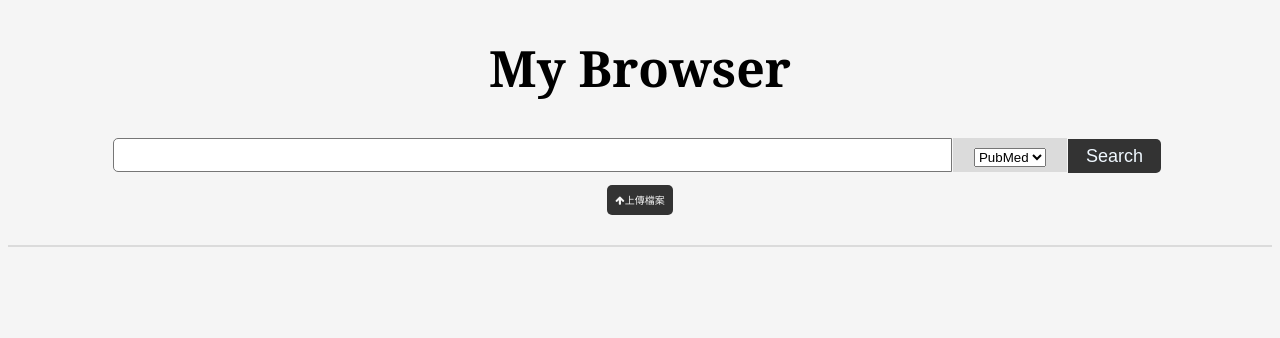
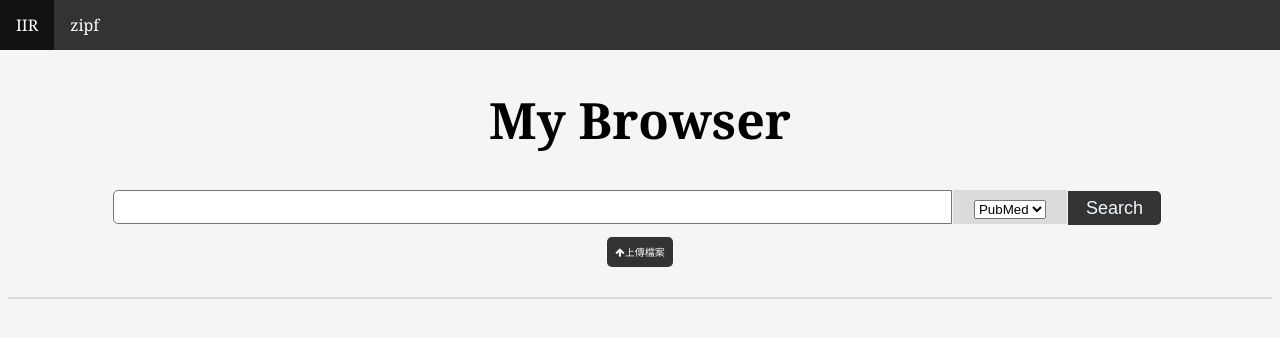
Before and after one commit to KunChi232/108_BIR_Homework, a Django app: page / in a window 1280 px wide. Shown: the top 338 px of the page. Run offline with Django 3.2, Linux system fonts and the light colour scheme; some libraries are stand-ins or nearby versions.

Commit message:
draw zipf disturbution

```diff
--- a/Browser/Browser/settings.py
+++ b/Browser/Browser/settings.py
@@ -37,7 +37,8 @@ INSTALLED_APPS = [
     'django.contrib.sessions',
     'django.contrib.messages',
     'django.contrib.staticfiles',
-    'SearchEngine'
+    'SearchEngine',
+    'chartjs',
 ]
 
 MIDDLEWARE = [
--- a/Browser/SearchEngine/templates/SearchEngine/index.html
+++ b/Browser/SearchEngine/templates/SearchEngine/index.html
@@ -1,8 +1,18 @@
+{% load staticfiles %}
 <!DOCTYPE html>
 <html style="font-family: Georgia">
-    <script src="https://ajax.googleapis.com/ajax/libs/jquery/1.7.1/jquery.js"></script>
+    <script type="text/javascript" src="https://www.gstatic.com/charts/loader.js"></script>
+    <script src="//ajax.googleapis.com/ajax/libs/jquery/1.11.0/jquery.min.js"></script>
+    <script type="text/javascript" src="{% static 'js/Chart.min.js' %}"></script>
+
+    <script type="text/javascript"></script>
     <script>
-
+        window.onclick = function(event) {
+            var modal = document.getElementById("myModal");
+            if (event.target == modal) {
+                modal.style.display = "none";
+            }
+        };
         function slideDownAnim(element){
             var panel = element.nextElementSibling;
             if (panel.style.maxHeight) {
@@ -10,6 +20,60 @@
             } else {
             panel.style.maxHeight=panel.scrollHeight+'px';
             }
+        };
+        function draw(pairs){
+            // var data = new google.visualization.DataTable();
+            // data.addColumn('string', 'words');
+            // data.addColumn('number', 'times');
+            // for(var i = 0; i < pairs[0].length/1000; i++){
+            //     data.addRows([
+            //         [pairs[0][i][0],pairs[0][i][1]]
+            //     ])
+            // };
+            // var options = {
+            // title: 'Zipf Disturbution',
+            // curveType: 'function',
+            // legend: { position: 'bottom' }
+            // };
+            // var chart = new google.charts.Line(document.getElementById('modal-content'));
+            // chart.draw(data, options);
+            var times = [];
+            var labels = [];
+            for(var i = 0; i < pairs.length/100; i++){
+                labels.push(pairs[i][0]);
+                times.push(pairs[i][1]);
+            }
+            var ctx = document.getElementById("modal-body").getContext('2d');
+            var chars = new Chart(ctx, {
+                type: 'line',
+                data: {
+                    labels:labels,
+                    datasets:[{
+                        data:times,
+                        borderColor:"#3ccbe8"
+                    }],
+                },
+                options:{
+                    layout:{
+                        padding:{
+                            bottom:100,
+                            right:30
+                        }
+                    },
+                    legend:{
+                        display:false
+                    }
+
+                }
+            })
+        };
+        function display_draw(){
+            var modal = document.getElementById("myModal");
+            modal.style.display = "block";
+        };
+        function close(){
+            var modal = document.getElementById("myModal");
+            model.style.display = "none";
         };
         function readSingleFile(e) {
             var file = e.files[0];
@@ -22,7 +86,7 @@
                 contents = e.target.result;
                 file_name = file.name;
                 $.ajax({
-                    type:'post',
+                    type:'POST',
                     url:'upload',
                     data:{
                         file_name:file_name,
@@ -32,29 +96,15 @@
 
                     success:function(e){
                         alert(file_name + ' 上傳成功')
+                    },
+                    error:function(e){
+                        alert(e)
                     }
                 })
 
             };
             reader.readAsText(file);
         };
-        // function uploadFile(file_name, contents){
-        //     $.ajax({
-        //         type:"post",
-        //         url:'upload',
-        //         data:{
-        //             file_name=file_name,
-        //             contents=contents
-        //         },
-
-        //         success:function(e){
-        //             alert("successful")
-        //         },
-        //         error:function(xhr){
-        //             alert('error');
-        //         }
-        //     })
-        // };
 
         function PubMedSearch(){
             $.ajax({
@@ -65,6 +115,7 @@
                 },
 
                 success:function(data){
+                    draw(data['pair'])
                     var numOfSearching = data['titles'].length;
                     var numOfComm = data['comm'].length;
                     document.getElementById('resultDisplay').style.display='block';
@@ -138,6 +189,7 @@
         };
 
         function search(){
+            alert('search')
             if($('#selector').val() == 'PubMed'){
                 PubMedSearch();
             } else {
@@ -269,12 +321,141 @@
             padding: 8px;
             border-radius: 5px;
         }
+        #title-area{
+            color: #333333;
+        }
+        ul{
+            width: 100%;
+            list-style-type: none;
+            margin: 0;
+            padding: 0;
+            overflow: hidden;
+            background-color: #333;
+            top:0;
+            left: 0;
+            margin: 0;
+            padding: 0;
+        }
+        li a{
+            display: block;
+            color: white;
+            text-align: center;
+            padding: 14px 16px;
+            text-decoration: none;
+        }
+        li a:hover{
+            background-color: #111;
+            cursor: pointer;
+        }
+        li{
+            float: left;
+
+        }
+        #bar{
+            position: absolute;
+            width: 100%;
+            list-style-type: none;
+            padding: 0;
+            overflow: hidden;
+            background-color: #333;
+            top:0;
+            left: 0;
+            margin: 0;
+            padding: 0;
+        }
+        .modal {
+            display: none; /* Hidden by default */
+            position: fixed; /* Stay in place */
+            z-index: 1; /* Sit on top */
+            padding-top: 100px; /* Location of the box */
+            left: 0;
+            top: 0;
+            width: 100%; /* Full width */
+            height: 100%; /* Full height */
+            overflow: auto; /* Enable scroll if needed */
+            background-color: rgb(0,0,0); /* Fallback color */
+            background-color: rgba(0,0,0,0.4); /* Black w/ opacity */
+        }
+
+            /* Modal Content */
+        .modal-content {
+            position: relative;
+            background-color: #fefefe;
+            margin: auto;
+            padding: 0;
+            border: 1px solid #888;
+            width: 80%;
+            height: 80%;
+            box-shadow: 0 4px 8px 0 rgba(0,0,0,0.2),0 6px 20px 0 rgba(0,0,0,0.19);
+            -webkit-animation-name: animatetop;
+            -webkit-animation-duration: 0.4s;
+            animation-name: animatetop;
+            animation-duration: 0.4s
+        }
+        .modal-header {
+            padding: 2px 16px;
+            background-color: #5cb85c;
+            color: white;
+        }
+
+        .modal-body{
+            padding: 2px 16px;
+            height: 100%;
+        }
+
+        .close {
+            color: white;
+            float: right;
+            font-size: 28px;
+            font-weight: bold;
+        }
+
+        .close:hover,
+        .close:focus {
+            color: #000;
+            text-decoration: none;
+            cursor: pointer;
+        }
+
+        /* Add Animation */
+        @-webkit-keyframes animatetop {
+            from {top:-300px; opacity:0}
+            to {top:0; opacity:1}
+        }
+
+        @keyframes animatetop {
+            from {top:-300px; opacity:0}
+            to {top:0; opacity:1}
+        }
+
     </style>
     <head>
         <link href='https://maxcdn.bootstrapcdn.com/font-awesome/4.5.0/css/font-awesome.min.css' rel='stylesheet'></link>
+        <div id="bar">
+            <ul class="title-area">
+                <li>
+                    <a>IIR</a>
+                </li>
+                <li onclick="display_draw()">
+                    <a>zipf</a>
+                </li>
+            </ul>
+        </div>
+        <div id="myModal" class="modal">
+            <!-- Modal content -->
+            <div class="modal-content" id="modal-content">
+              <div class="modal-header" id="modal-header">
+                <span class="close" onclick="close()">&times;</span>
+                <h2>Zipf Disturbution</h2>
+              </div>
+              <canvas class="modal-body" id="modal-body"></canvas>
+              </canvas>
+            </div>
+          </div>
     </head>
     <body style="background-color: #F5F5F5">
         <div style="text-align: center" class=title>
+            <br><br>
             <h1 style="font-size: 50px">My Browser</h1>
             <table style="margin-left:auto; margin-right:auto">
                 <tr>
@@ -301,6 +482,7 @@
             <h3 id=resultDisplay style="display: none">共有<var id=numOfSearching >XXX</var>項結果</h3>
             <h3 id=comm style="display: none">同時擁有<var id=key>xxxx</var> <var id=numOfComm>XXX</var></h3>
         </div>
+        <div id=chart_div></div>
         <br>
         <hr color="#DBDBDB">
 
--- a/Browser/SearchEngine/views.py
+++ b/Browser/SearchEngine/views.py
@@ -19,6 +19,7 @@ def index(request):
     return render(request, 'SearchEngine/index.html')
 
 def upload(request):
+    print("read")
     if(request.method == 'POST'):
         file_name = request.POST['file_name']
         contents = request.POST['contents']
@@ -28,17 +29,19 @@ def upload(request):
         else:
             global tp
             tp = TwitterParser(contents)
+    else:
+        print('doesnt read')
     return JsonResponse({'success':'success'})
 
 def PubMedSearch(request):
     print("searching")
     if(request.method == 'GET'):
         query = request.GET['query']
-        titles, contents, authors , numOfWords, numOfCharacters, comm = pmp.match(query)
+        titles, contents, authors , numOfWords, numOfCharacters, comm, words_times_pair = pmp.match(query)
         numOfSentence ,contents = countNumOfSentence(contents)
         return JsonResponse({'titles' : titles, 'contents' : contents, 'authors' : authors,
                             'numOfWords' : numOfWords, 'numOfChars' : numOfCharacters,
-                            'numOfSentence' : numOfSentence, 'comm' : comm})
+                            'numOfSentence' : numOfSentence, 'comm' : comm, 'pair' : words_times_pair})
 
 def TwitterSearch(request):
     print('searching')
```
Also changed, not shown: PubMed_WebCrawler/main.py (+31 -22 lines).
